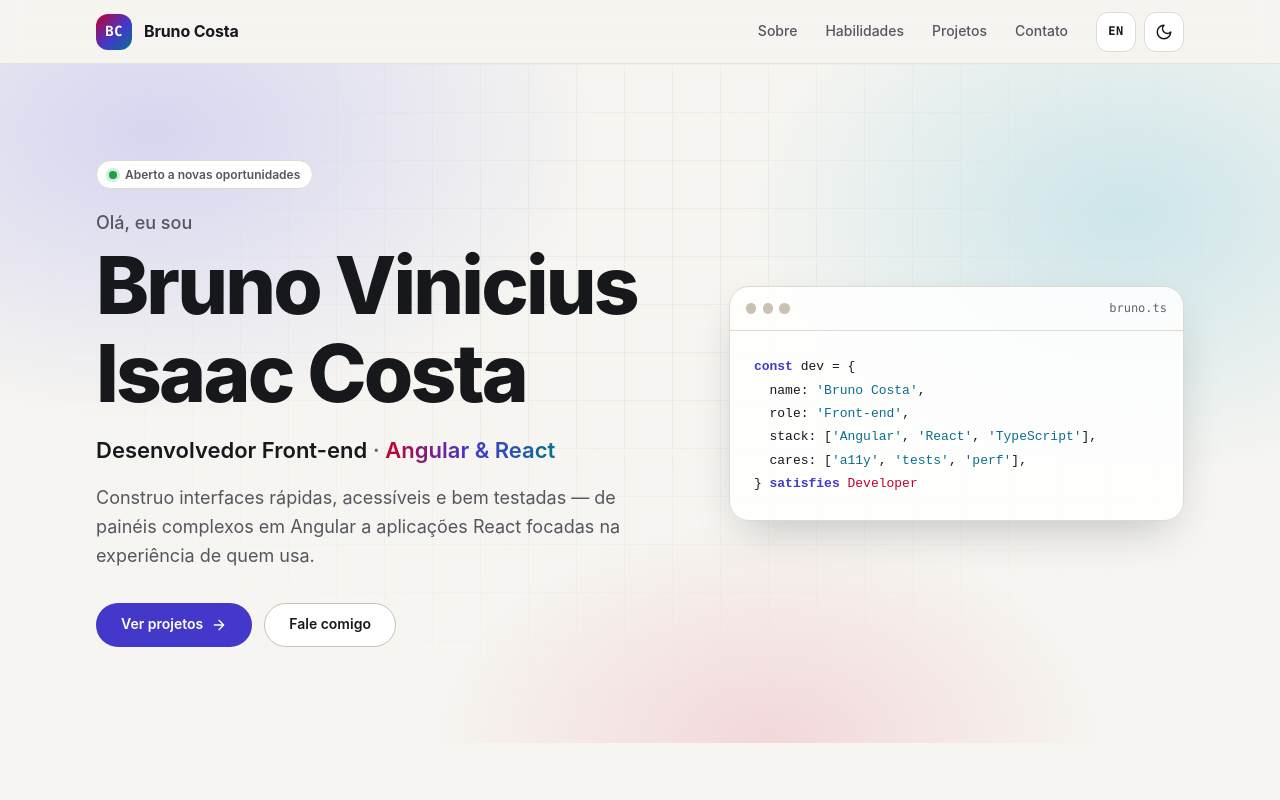
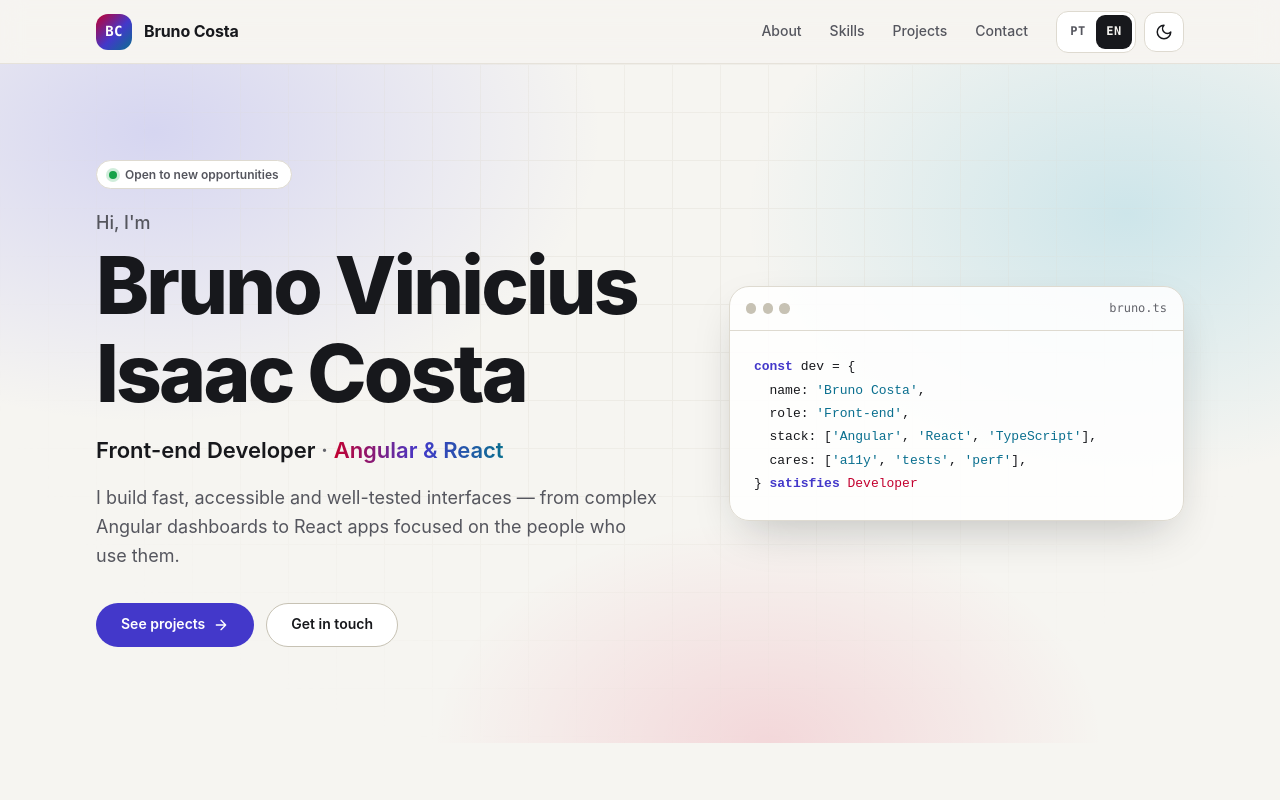
Before and after one commit to BrunoICosta/portfolio, a React (Vite) app: page / in a window 1280 px wide. Shown: the top 800 px of the page. Built offline with nearby package versions, Linux system fonts and the light colour scheme.

Commit message:
feat(i18n): detect browser language and show current language in switcher
Initial language is now: saved choice > browser language (pt* -> pt-BR, else en) > pt-BR.
The header toggle became a PT/EN pressed-button group, and <html lang> is set before first paint.

```diff
--- a/index.html
+++ b/index.html
@@ -68,7 +68,8 @@
     </script>
 
     <script>
-      // Apply the saved/OS theme before first paint to avoid a flash of the wrong theme.
+      // Apply the saved/OS theme (and the saved/browser language to <html lang>) before
+      // first paint. Mirrors getInitialTheme/getInitialLanguage in src/core.
       ;(function () {
         try {
           var stored = localStorage.getItem('bc-theme')
@@ -79,6 +80,13 @@
                 ? 'dark'
                 : 'light'
           document.documentElement.dataset.theme = theme
+
+          var lang = localStorage.getItem('bc-lang')
+          if (lang !== 'pt-BR' && lang !== 'en') {
+            var preferred = (navigator.languages && navigator.languages[0]) || navigator.language
+            lang = !preferred || /^pt/i.test(preferred) ? 'pt-BR' : 'en'
+          }
+          document.documentElement.lang = lang
         } catch (e) {
           document.documentElement.dataset.theme = 'light'
         }
--- a/src/core/i18n/language.ts
+++ b/src/core/i18n/language.ts
@@ -13,10 +13,32 @@ export function isLanguage(value: unknown): value is Language {
   return typeof value === 'string' && (LANGUAGES as readonly string[]).includes(value)
 }
 
-/** pt-BR is the default audience; English only when the visitor picked it before. */
+/** Short label and native name, shown in the language switcher. */
+export const LANGUAGE_LABELS: Record<Language, { short: string; name: string }> = {
+  'pt-BR': { short: 'PT', name: 'Português' },
+  en: { short: 'EN', name: 'English' },
+}
+
+/**
+ * Maps the browser's preferred languages to a supported one:
+ * any "pt*" tag -> pt-BR, anything else -> en. No preference -> null.
+ */
+export function detectBrowserLanguage(preferred: readonly string[]): Language | null {
+  const first = preferred.find(Boolean)
+  if (!first) return null
+  return first.toLowerCase().startsWith('pt') ? 'pt-BR' : 'en'
+}
+
+function browserLanguages(): readonly string[] {
+  if (typeof navigator === 'undefined') return []
+  return navigator.languages?.length ? navigator.languages : [navigator.language]
+}
+
+/** Resolution order: saved choice > browser language > pt-BR. */
 export function getInitialLanguage(): Language {
   const stored = readStorage(LANGUAGE_STORAGE_KEY)
-  return isLanguage(stored) ? stored : DEFAULT_LANGUAGE
+  if (isLanguage(stored)) return stored
+  return detectBrowserLanguage(browserLanguages()) ?? DEFAULT_LANGUAGE
 }
 
 /** Text that is either language-neutral (e.g. "TypeScript") or translated per language. */
--- a/src/core/i18n/translations.ts
+++ b/src/core/i18n/translations.ts
@@ -16,8 +16,7 @@ const ptBR = {
     themeToDark: 'Ativar tema escuro',
     themeToLight: 'Ativar tema claro',
     menu: 'Abrir menu de navegação',
-    switchLanguage: 'Switch to English',
-    languageShort: 'EN',
+    languageLabel: 'Idioma',
   },
   nav: {
     about: 'Sobre',
@@ -110,8 +109,7 @@ const en: Dictionary = {
     themeToDark: 'Switch to dark theme',
     themeToLight: 'Switch to light theme',
     menu: 'Open navigation menu',
-    switchLanguage: 'Mudar para português',
-    languageShort: 'PT',
+    languageLabel: 'Language',
   },
   nav: {
     about: 'About',
--- a/src/features/header/Header.module.css
+++ b/src/features/header/Header.module.css
@@ -112,11 +112,38 @@
   background: var(--color-surface);
 }
 
-.langLabel {
+.languages {
+  display: inline-flex;
+  padding: 0.1875rem;
+  border: 1px solid var(--color-border);
+  border-radius: var(--radius-md);
+  background: var(--color-bg-elevated);
+}
+
+.language {
+  min-width: 2.25rem;
+  height: 2.125rem;
+  padding: 0 var(--space-2);
+  border: 0;
+  border-radius: calc(var(--radius-md) - 0.1875rem);
+  background: transparent;
+  color: var(--color-text-muted);
   font-family: var(--font-mono);
   font-size: var(--text-xs);
   font-weight: 700;
   letter-spacing: 0.04em;
+  transition:
+    background-color var(--duration-fast) ease,
+    color var(--duration-fast) ease;
+}
+
+.language:hover {
+  color: var(--color-text);
+}
+
+.language[aria-pressed='true'] {
+  background: var(--color-text);
+  color: var(--color-bg);
 }
 
 @media (min-width: 40rem) {
--- a/src/features/header/Header.tsx
+++ b/src/features/header/Header.tsx
@@ -1,4 +1,5 @@
 import { useEffect, useId, useRef, useState } from 'react'
+import { LANGUAGE_LABELS, LANGUAGES } from '../../core/i18n/language'
 import { useI18n } from '../../core/i18n/useI18n'
 import { SECTION_IDS } from '../../core/sections'
 import { useTheme } from '../../core/theme/useTheme'
@@ -6,7 +7,7 @@ import { Icon } from '../../shared/components/Icon'
 import styles from './Header.module.css'
 
 export function Header() {
-  const { t, toggleLanguage } = useI18n()
+  const { t, language, setLanguage } = useI18n()
   const { theme, toggleTheme } = useTheme()
   const [menuOpen, setMenuOpen] = useState(false)
   const menuId = useId()
@@ -56,15 +57,22 @@ export function Header() {
         </nav>
 
         <div className={styles.actions}>
-          <button
-            type="button"
-            className={styles.iconButton}
-            onClick={toggleLanguage}
-            aria-label={t.header.switchLanguage}
-            title={t.header.switchLanguage}
-          >
-            <span className={styles.langLabel}>{t.header.languageShort}</span>
-          </button>
+          <div role="group" aria-label={t.header.languageLabel} className={styles.languages}>
+            {LANGUAGES.map((option) => (
+              <button
+                key={option}
+                type="button"
+                lang={option}
+                className={styles.language}
+                aria-pressed={option === language}
+                title={LANGUAGE_LABELS[option].name}
+                onClick={() => setLanguage(option)}
+              >
+                <span aria-hidden="true">{LANGUAGE_LABELS[option].short}</span>
+                <span className="visually-hidden">{LANGUAGE_LABELS[option].name}</span>
+              </button>
+            ))}
+          </div>
           <button
             type="button"
             className={styles.iconButton}
```
Also changed, not shown: src/test/setup.ts (+6 -1 lines).
